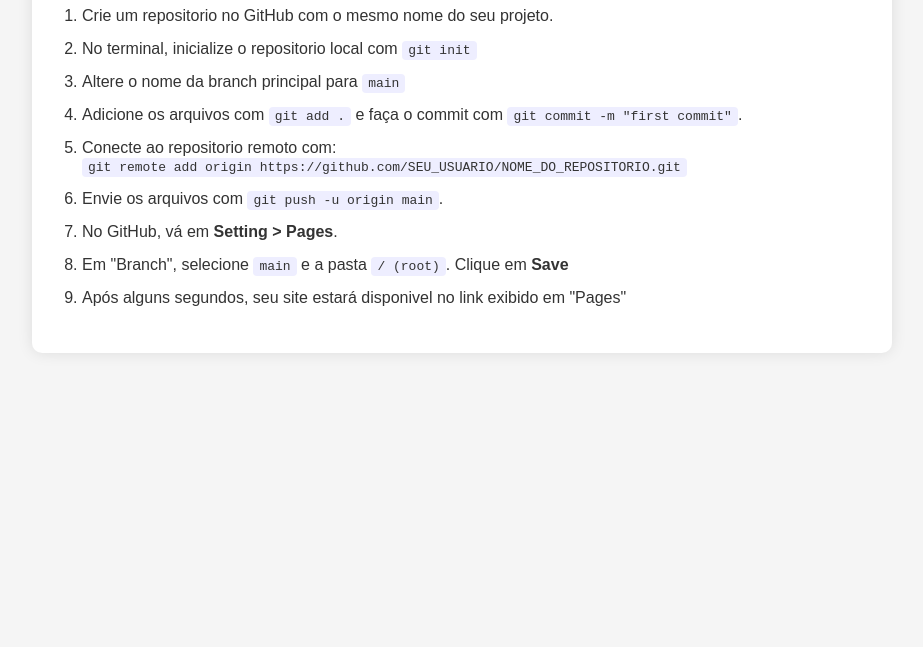
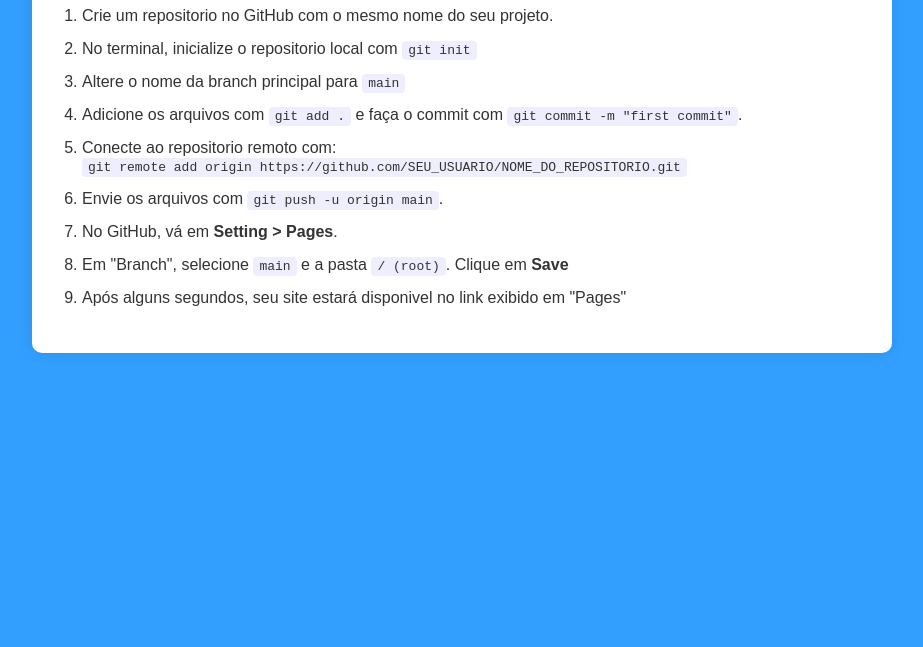
Before and after one commit to Krs95xz/hospedandoSite, a plain HTML site: page index.html in a window 1280 px wide. Shown: the part 153-800 px from the top of the page, without its empty margins (178-1101 px from the left). Drawn offline with Linux system fonts and the light colour scheme.

Commit message:
Mudando a cor do fundo do site

```diff
--- a/style.css
+++ b/style.css
@@ -1,6 +1,6 @@
 body {
     font-family: Arial, sans-serif;
-    background-color: #f5f5f5;
+    background-color: #329fff;
     color: #333;
     margin: 0;
     padding: 0;
```
